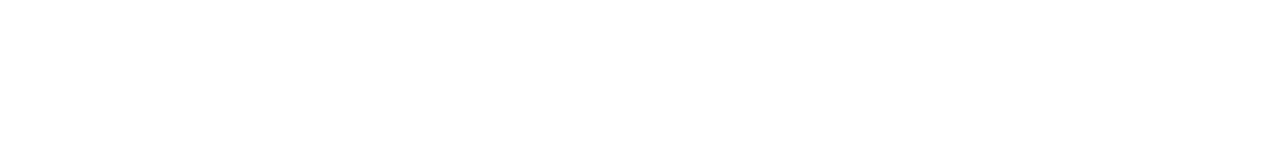
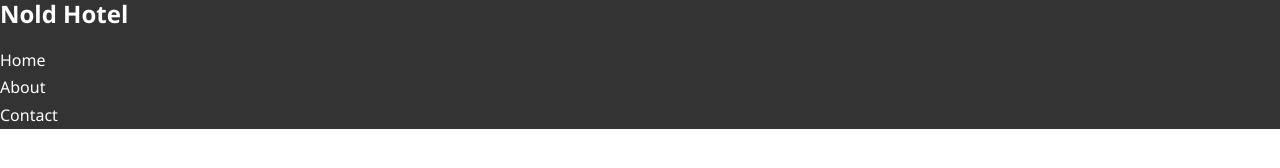
Before and after one commit to arnold-O/Tailwind-Files, a plain HTML site: page Hotel/index.html in a window 1280 px wide. Drawn offline with Linux system fonts and the light colour scheme.

Commit message:
css reset setup, nold hotel

```diff
--- /dev/null
+++ b/Hotel/css/style.css
@@ -0,0 +1,42 @@
+*{
+    margin: 0;
+    padding: 0;
+    box-sizing: border-box;
+}
+
+
+
+
+
+
+body{
+    font-family: 'Segoe UI', Tahoma, Geneva, Verdana, sans-serif;
+    line-height: 1.7em;
+}
+
+
+a{
+    color:#333;
+    text-decoration: none;
+}
+
+h1, h2, h3 {
+    padding-bottom: 20px;
+
+}
+
+p{
+    margin: 10px 0
+}
+
+/* navbar */
+
+#navbar{
+    background-color: #333;
+    color: #fff;
+    overflow: auto;
+}
+
+#navbar a{
+    color:#fff
+}
--- a/Hotel/index.html
+++ b/Hotel/index.html
@@ -1,12 +1,34 @@
 <!DOCTYPE html>
 <html lang="en">
+
 <head>
     <meta charset="UTF-8">
     <meta http-equiv="X-UA-Compatible" content="IE=edge">
     <meta name="viewport" content="width=device-width, initial-scale=1.0">
-    <title>Nold Hotels</title>
+    <meta name="description" content="welcome to the most extraordinary hotel">
+    <meta name="keyword" content="Nold Hotels">
+    <link rel="stylesheet" href="css/style.css">
+    <title>Nold Hotels | welcome</title>
 </head>
+
 <body>
+    <header>
+        <nav id="navbar">
+            <h1 class="logo"> <a href="index.html">Nold Hotel</a> </h1>
+            <ul>
+                <li><a href="index.html">Home</a></li>
+                <li><a href="about.html">About</a></li>
+                <li><a href="contact.html">Contact</a></li>
+            </ul>
+        </nav>
+    </header>
+
+
+
+
+
+
 
 </body>
+
 </html>
```
Also changed, not shown: Hotel/about.html (added, +12 -0 lines), Hotel/contact.html (added).
